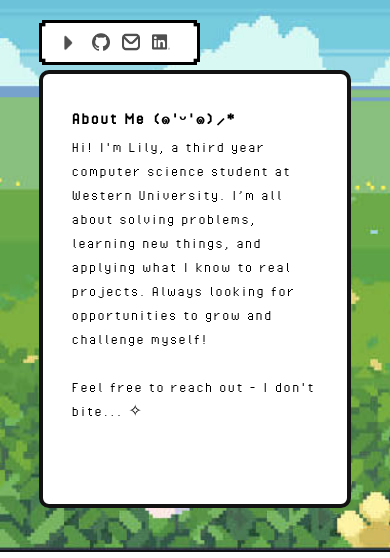
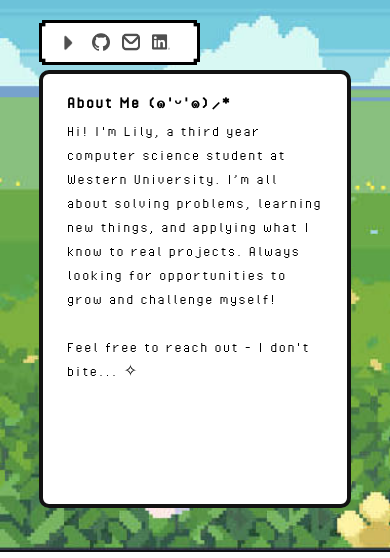
Before and after one commit to 1iky/portfolio, a React (Vite) app: page / in a window 390 px wide. Shown: the part 409-967 px from the top of the page. Built offline with nearby package versions, Linux system fonts and the light colour scheme.

Commit message:
Fixed text overflow on mobile

```diff
--- a/src/index.css
+++ b/src/index.css
@@ -993,6 +993,13 @@
         font-size: 1rem;
     }
 
+    .about-content {
+        padding: 1rem;
+        padding-left: 1.5rem;
+        padding-right: 1.5rem;
+        padding-bottom: 2.5rem;
+    }
+
 
 
 }
```
